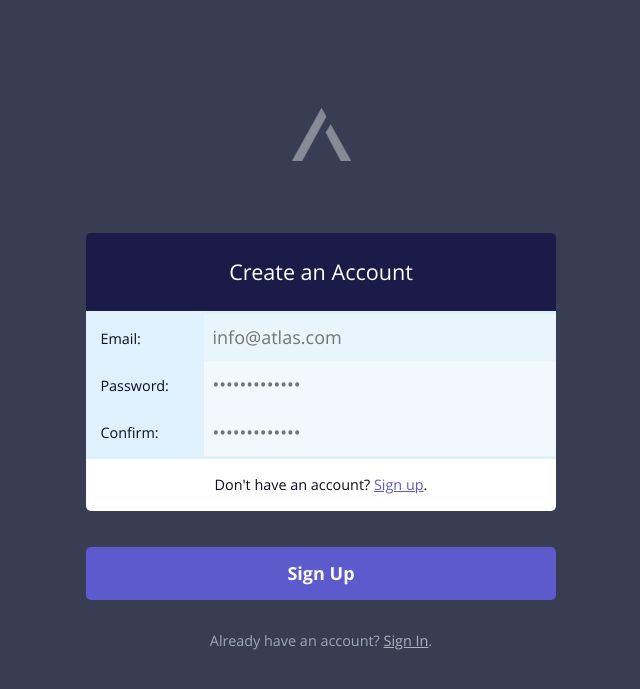
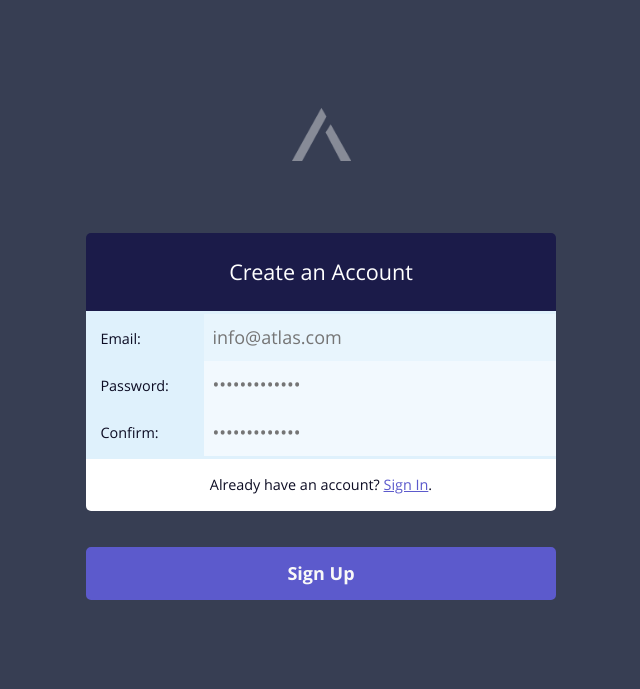
Before and after one commit to getatlas/__control, a Jekyll site: the page built from signup.html, in a window 1280 px wide. Shown: the top 689 px of the page, without its empty margins (319-959 px from the left). Built offline with Jekyll 4.4.1, drawn with Linux system fonts in a browser that asks for light colours.

Commit message:
Remove placeholder error message and fix copy

```diff
--- a/forgotpass.html
+++ b/forgotpass.html
@@ -48,7 +48,7 @@ background-color: color-bg-dark
 
               </table>
 
-              <p class="margin-none padding-1 color-bg-cream text-center text-small text-alert" id="error-message">Error message. Use a valid email address.</p>
+              <p class="margin-none padding-1 color-bg-cream text-center text-small text-alert display-none" id="error-message"></p>
 
               <p class="margin-none padding-1 color-bg-white text-center text-small">Don't have an account? <a href="#">Sign up</a>.</p>
             </div>
--- a/signin.html
+++ b/signin.html
@@ -62,9 +62,10 @@ background-color: color-bg-dark
                 <input id="remember" type="checkbox" class="border-none unround"></input> <label for="remember">Remember me when I login.</label>
               </p>
 
-              <p class="margin-none padding-1 color-bg-cream text-center text-small text-alert" id="error-message">Error message. Use a valid email address.</p>
+              <p class="margin-none padding-1 color-bg-cream text-center text-small text-alert display-none" id="error-message"></p>
 
               <p class="margin-none padding-1 color-bg-white text-center text-small">Don't have an account? <a href="#">Sign up</a>.</p>
+
             </div>
 
             <!-- submit -->
--- a/signup.html
+++ b/signup.html
@@ -70,13 +70,12 @@ background-color: color-bg-dark
 
               <p class="margin-none padding-1 color-bg-cream text-center text-small text-alert display-none" id="error-message"></p>
 
-              <p class="margin-none padding-1 color-bg-white text-center text-small">Don't have an account? <a href="#">Sign up</a>.</p>
+              <p class="margin-none padding-1 color-bg-white text-center text-small">Already have an account? <a href="#">Sign In</a>.</p>
+
             </div>
 
             <!-- submit -->
             <input type="submit" value="Sign Up" class="button-small full color-bg-primary border-color-primary text-light text-weight-700">
-
-            <p class="padding-1 text-center text-small text-invert opacity-2">Already have an account? <a href="#">Sign In</a>.</p>
 
           </form>
 
```
Also changed, not shown: 3 other files.
